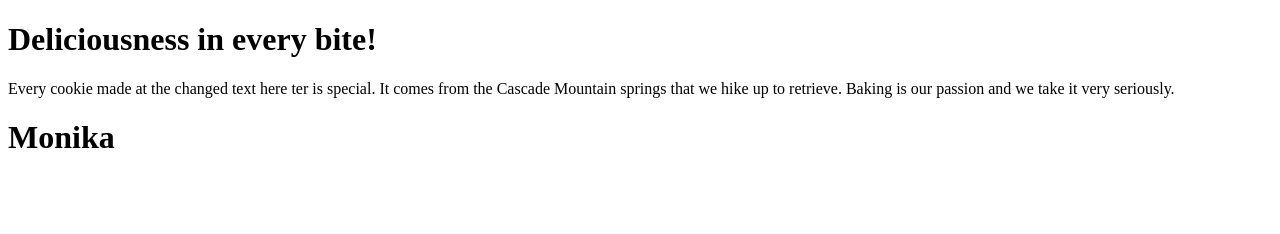
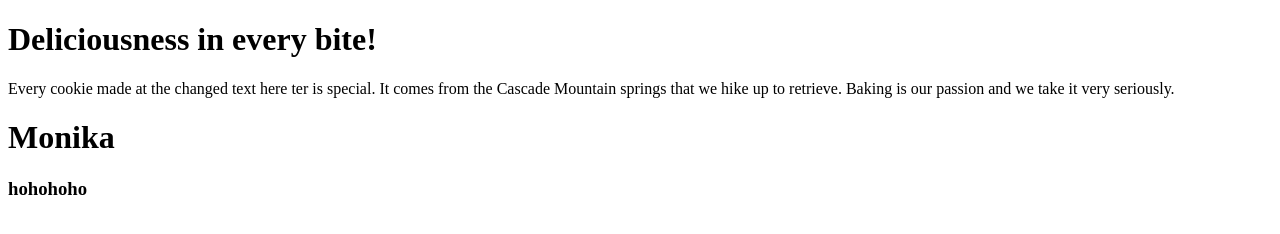
Before and after one commit to monikamikec03/KevinCookieCompany.com, a plain HTML site: page index.htm in a window 1280 px wide. Drawn offline with Linux system fonts and the light colour scheme.

Commit message:
update i index

```diff
--- a/index.htm
+++ b/index.htm
@@ -5,5 +5,6 @@
 <h1>Deliciousness in every bite!</h1>
 <p>Every cookie made at the changed text here ter is special. It comes from the Cascade Mountain springs that we hike up to retrieve. Baking is our passion and we take it very seriously.</p>
 <h1>Monika</h1>
+<h3>hohohoho</h3>
 </body>
 </html>
```
